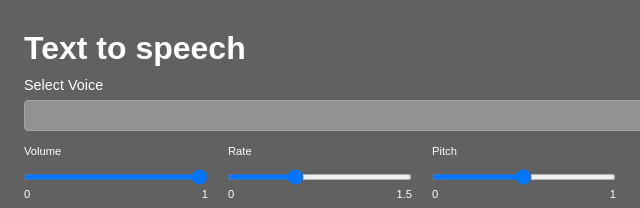
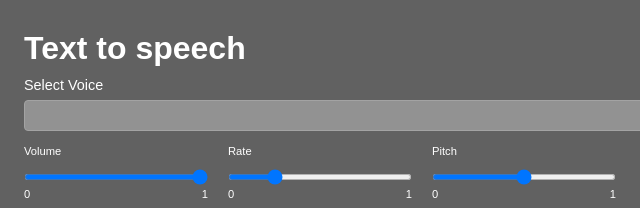
Before and after one commit to prafullepili/Voice-speech, a plain HTML site: page index.html in a window 1280 px wide. Shown: the top 208 px of the page, 16-656 px from the left. Drawn offline with Linux system fonts and the light colour scheme.

Commit message:
rate changes for speed to 1

```diff
--- a/index.html
+++ b/index.html
@@ -32,7 +32,7 @@
             <div class="controls">
                 <label for="rate">Rate</label>
                 <div class="control-input">
-                    <input type="range" name="" id="rate" min="0.1" max="4" value="1.5" step="0.1">
+                    <input type="range" name="" id="rate" min="0.1" max="4" value="1" step="0.1">
                     <div class="range-value-lable">
                         <small>0</small>
                         <small id="rate-level">1</small>
```
